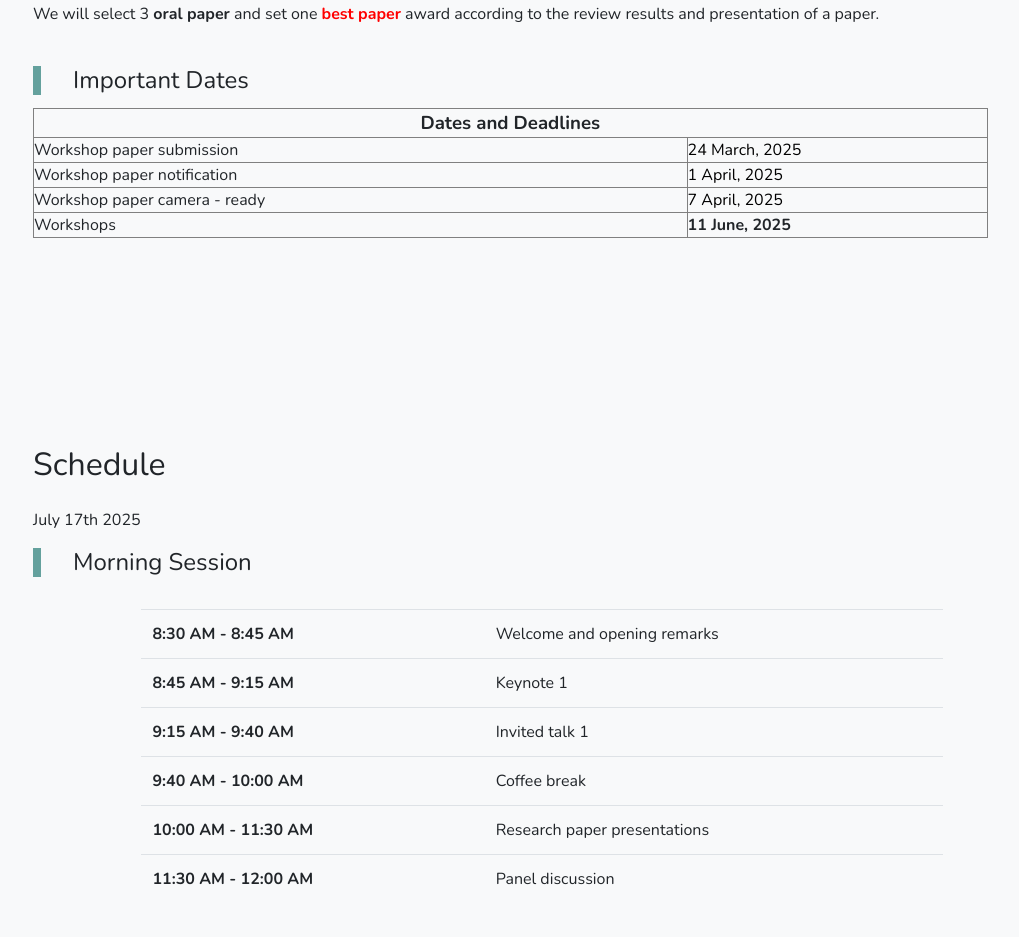
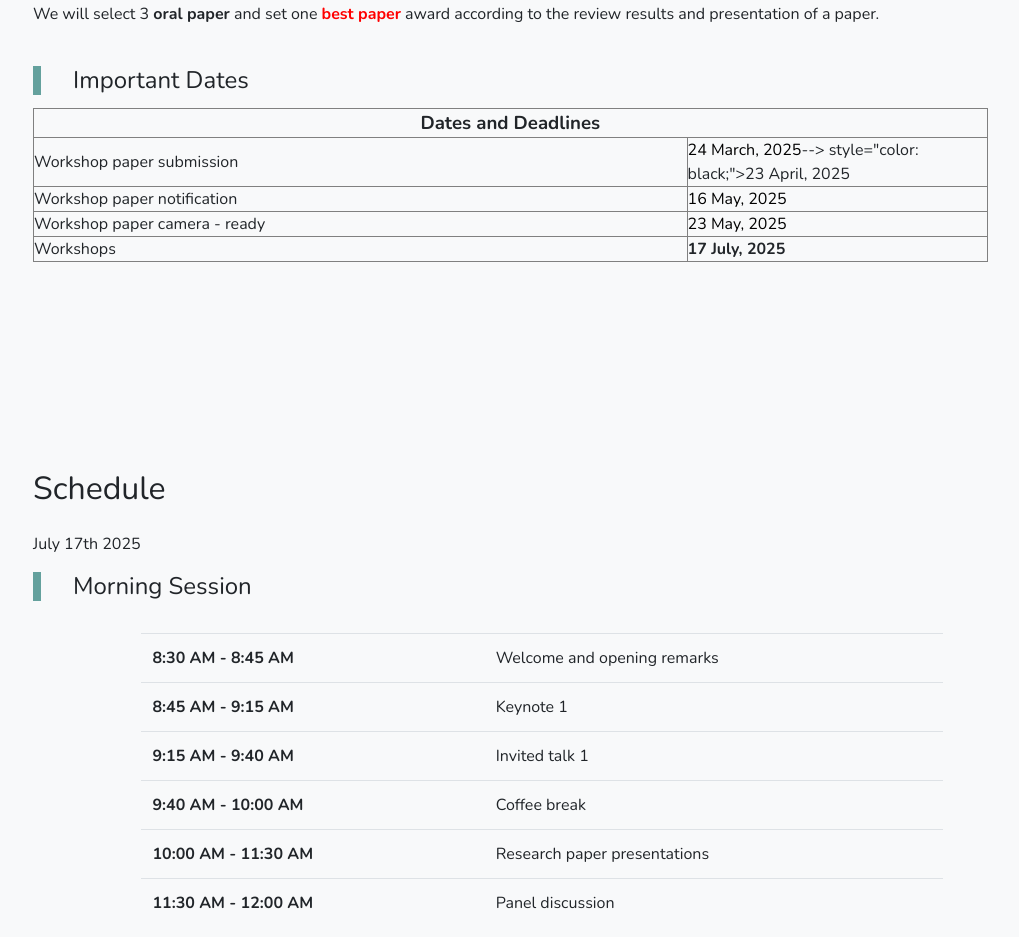
Before and after one commit to HelloZicky/nip-ir2025.github.io, a plain HTML site: page index.html in a window 1280 px wide. Shown: the part 2491-3428 px from the top of the page, without its empty margins (52-1071 px from the left). Drawn offline with nearby package versions, Linux system fonts and the light colour scheme.

Commit message:
Update index.html

```diff
--- a/index.html
+++ b/index.html
@@ -331,7 +331,8 @@ Generative AI enables a significant shift from the traditional query- response m
                                         style="font - size: 12pt; font - weight: 700;">Workshop paper submission</span>
                                 </td>
                                 <td style="text - align: center;" width="300"><span
-                                        style="color: black;">24 March, 2025</span>
+<!--                                        style="color: black;">24 March, 2025</span>-->
+                                        style="color: black;">23 April, 2025</span>
                                 </td>
                             </tr>
                             <tr>
@@ -339,7 +340,7 @@ Generative AI enables a significant shift from the traditional query- response m
                                         style="font - size: 12pt; font - weight: 700;">Workshop paper notification</span>
                                 </td>
                                 <td style="text - align: center;" width="300"><span
-                                        style="color: black;">1 April, 2025</span>
+                                        style="color: black;">16 May, 2025</span>
                                 </td>
                             </tr>
                             <tr>
@@ -347,13 +348,13 @@ Generative AI enables a significant shift from the traditional query- response m
                                         style="font - size: 12pt; font - weight: 700;">Workshop paper camera - ready</span>
                                 </td>
                                 <td style="text - align: center;" width="300"><span
-                                        style="color: black;">7 April, 2025</span>
+                                        style="color: black;">23 May, 2025</span>
                                 </td>
                             </tr>
                             <tr>
                                 <td><span style="font - size: 12pt; font - weight: 700;">Workshops</span>
                                 </td>
-                                <td style="text - align: center;" width="300"><b>11 June, 2025</b>
+                                <td style="text - align: center;" width="300"><b>17 July, 2025</b>
                                 </td>
                             </tr>
                             </tbody>
```
